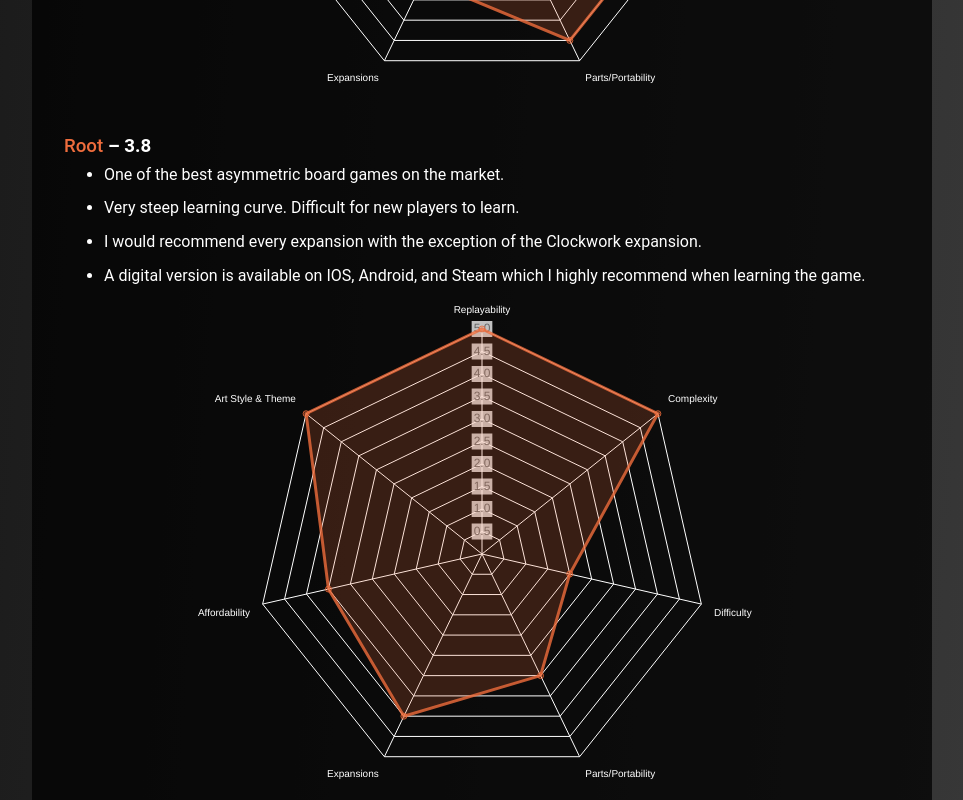
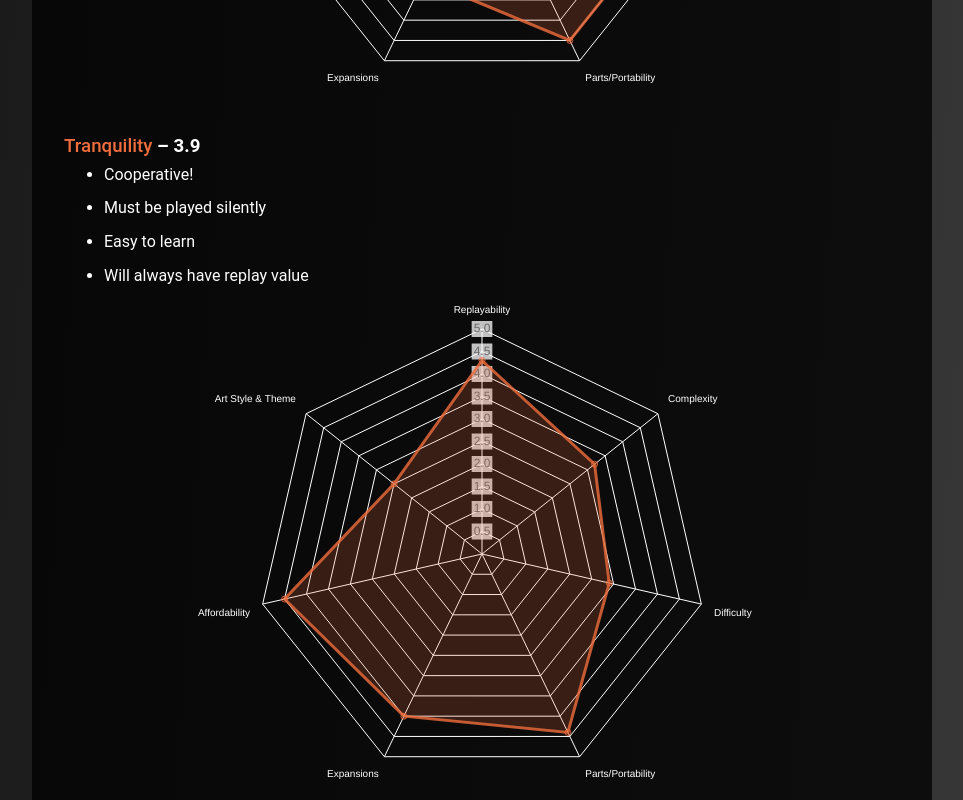
Before and after one commit to NMGIS/NMGIS.github.io, a React (Vite) app: page /boardgames in a window 1280 px wide. Shown: the part 3420-4220 px from the top of the page, without its empty margins (158-1121 px from the left). Built offline with nearby package versions, Linux system fonts and the light colour scheme.

Commit message:
add board games

```diff
--- a/src/data/boardGameData.js
+++ b/src/data/boardGameData.js
@@ -276,7 +276,7 @@
     youtube: [],
     ratings: [3.6, 3.3, 3.8, 3.2, 2.5, 3.3, 3.0]
   },
-    {
+  {
     name: "Forbidden Island",
     url: "https://boardgamegeek.com/boardgame/65244/forbidden-island",
     notes: [
@@ -287,6 +287,29 @@
     youtube: [],
     ratings: [2.7, 2.5, 2.5, 3.2, 2.5, 3.4, 2.5]
   },
+  {
+    name: "Dune Imperium",
+    url: "https://www.direwolfdigital.com/dune-imperium/",
+    notes: [
+      "I have only played the IOS version. I imagine the physical copy is piece heavy",
+      "Deckbuilder lite (in my opinion)",
+      "Great replay value",
+    ],
+    youtube: [],
+    ratings: [4.0, 3.8, 3.0, 2.5, 2.5, 2.5, 3.7]
+  },
+  {
+    name: "Tranquility",
+    url: "https://boardgamegeek.com/boardgame/288513/tranquility",
+    notes: [
+      "Cooperative!",
+      "Must be played silently",
+      "Easy to learn",
+      "Will always have replay value",
+    ],
+    youtube: [],
+    ratings: [4.3, 3.2, 2.9, 4.4, 4.0, 4.5, 2.5]
+  },
 ];
 
 // Auto-calculate score
```
